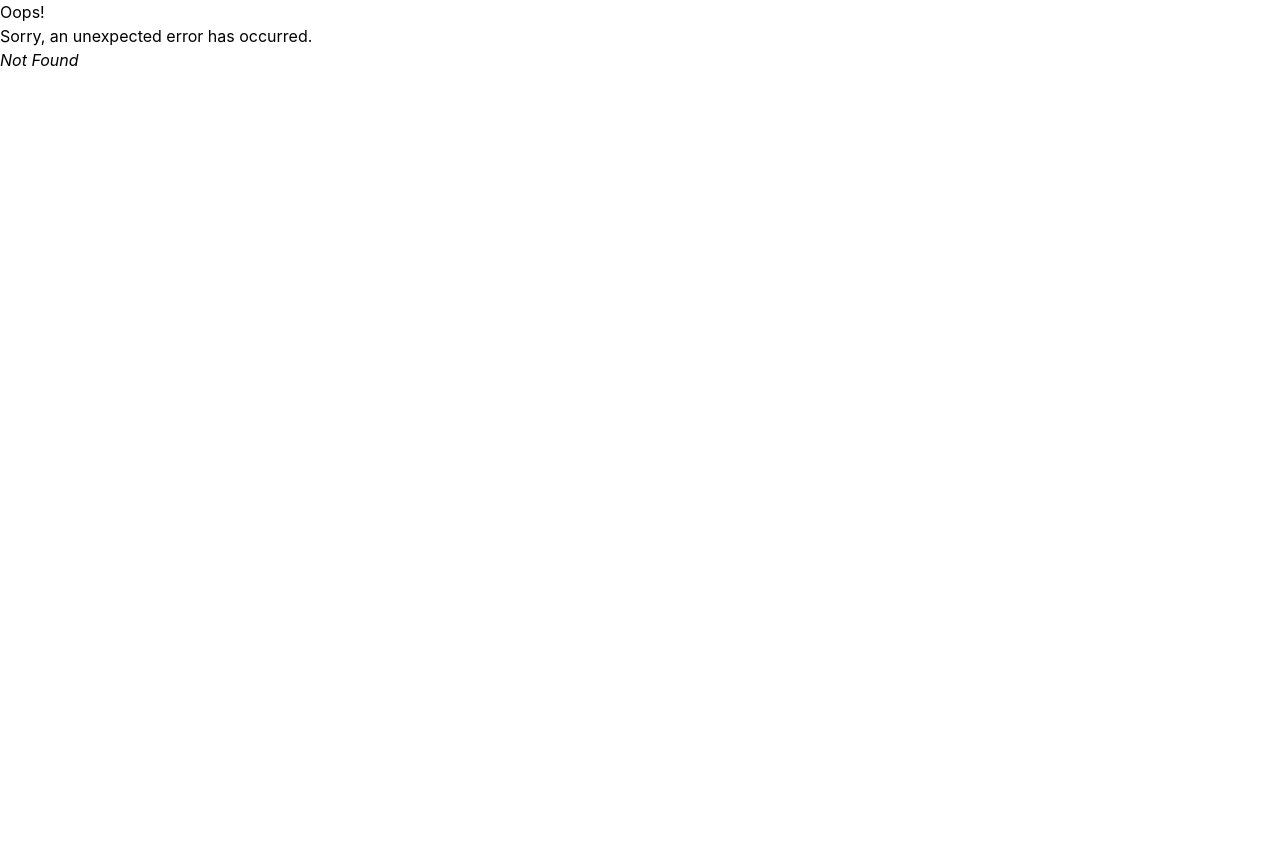
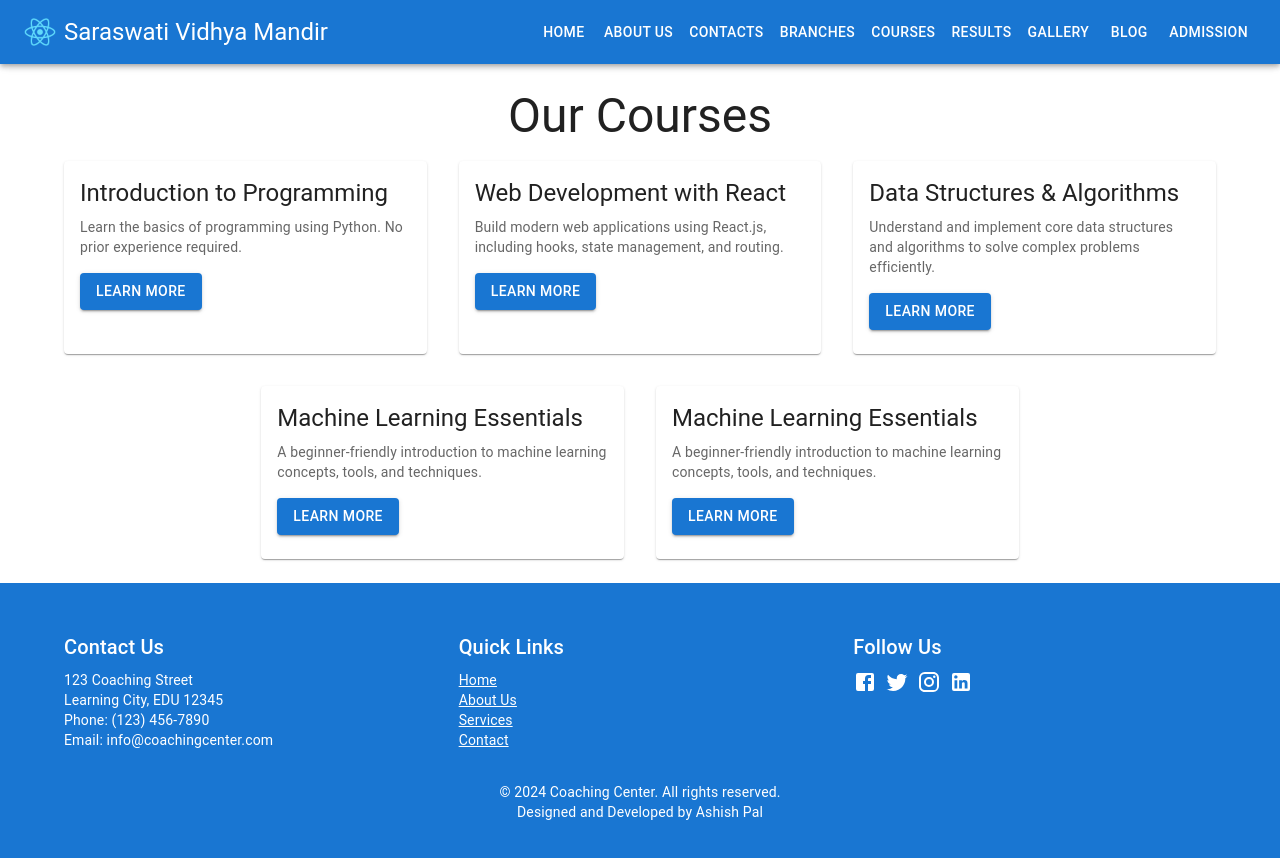
Before and after one commit to ashishpalttn/Institute, a React (Create React App) app: page /courses in a window 1280 px wide. Before the commit this address had no page. Shown: the top 858 px of the page. Before the commit the page ends 800 px from the top, so only its background shows below. Built offline with nearby package versions, Linux system fonts and the light colour scheme.

Commit message:
Adding courses page

```diff
--- a/src/config/routesConfig.js
+++ b/src/config/routesConfig.js
@@ -5,6 +5,8 @@ import HomePage from "../pages/homePage/HomePage";
 import { LandingPage } from "../pages/landingPage/LandingPage";
 import ContactUsPage from "../pages/contectUsPage/ContectUsPage";
 import BranchesPage from "../pages/branchesPage/BranchesPage";
+import CoursesPage from "../pages/courses/CoursesPage";
+
 
 
 export const router = createBrowserRouter([
@@ -33,6 +35,10 @@ export const router = createBrowserRouter([
         path: "/branches",
         element: <BranchesPage />,
       },
+      {
+        path: "/courses",
+        element: <CoursesPage />,
+      },
     ],
   },
   {
--- /dev/null
+++ b/src/dummyData/coursesData.js
@@ -0,0 +1,27 @@
+export const coursesData = [
+    {
+      title: "Introduction to Programming",
+      description: "Learn the basics of programming using Python. No prior experience required.",
+      link: "/courses/introduction-to-programming",
+    },
+    {
+      title: "Web Development with React",
+      description: "Build modern web applications using React.js, including hooks, state management, and routing.",
+      link: "/courses/web-development-with-react",
+    },
+    {
+      title: "Data Structures & Algorithms",
+      description: "Understand and implement core data structures and algorithms to solve complex problems efficiently.",
+      link: "/courses/data-structures-and-algorithms",
+    },
+    {
+      title: "Machine Learning Essentials",
+      description: "A beginner-friendly introduction to machine learning concepts, tools, and techniques.",
+      link: "/courses/machine-learning-essentials",
+    },
+    {
+      title: "Machine Learning Essentials",
+      description: "A beginner-friendly introduction to machine learning concepts, tools, and techniques.",
+      link: "/courses/machine-learning-essentials",
+    },
+  ];
--- a/src/dummyData/headerData.js
+++ b/src/dummyData/headerData.js
@@ -6,7 +6,7 @@ export const headerData = {
         {name:"About Us", url:'/about', icon:'about'},
         {name:"Contacts", url:'/contact-us', icon:'contact'},
         {name:"Branches", url:'/branches', icon:'home'},
-        {name:"Courses", url:'/about', icon:'home'},
+        {name:"Courses", url:'/courses', icon:'home'},
         {name:"Results", url:'/about', icon:'home'},
         {name:"Gallery", url:'/about', icon:'home'},
         {name:"Blog", url:'/about', icon:'home'},
--- a/src/pages/branchesPage/BranchesPage.js
+++ b/src/pages/branchesPage/BranchesPage.js
@@ -2,6 +2,7 @@ import React from "react";
 import { Grid, Card, CardContent, Typography, Container } from "@mui/material";
 import { branchesData } from "../../dummyData/branchesData";
 import '../../animations.css';
+import { CustomCard } from "../../shared-components/CustomCard";
 
 export default function BranchesPage() {
   return (
@@ -12,19 +13,7 @@ export default function BranchesPage() {
       <Grid container spacing={4} justifyContent="center">
         {branchesData.map((branch, index) => (
           <Grid item key={index} xs={12} sm={6} md={4}>
-            <Card
-              className="transition-transform duration-500 hover:scale-105 hover:shadow-xl"
-              sx={{
-                height: '100%',
-                display: 'flex',
-                flexDirection: 'column',
-                overflow: 'hidden',
-                "&:hover": {
-                  transform: 'scale(1.00)',
-                  boxShadow: '0px 10px 20px rgba(0,0,0,0.2)',
-                },
-              }}
-            >
+         <CustomCard>
               <CardContent>
                 <Typography variant="h5" component="h2" gutterBottom>
                   {branch.city}
@@ -39,7 +28,7 @@ export default function BranchesPage() {
                   {branch.email}
                 </Typography>
               </CardContent>
-            </Card>
+            </CustomCard>
           </Grid>
         ))}
       </Grid>
--- /dev/null
+++ b/src/pages/courses/CoursesPage.js
@@ -0,0 +1,37 @@
+import React from "react";
+import { Box, Container, Grid, Card, CardContent, Typography, Button } from "@mui/material";
+import { coursesData } from "../../dummyData/coursesData";
+import { CustomCard } from "../../shared-components/CustomCard";
+// Example data for courses
+
+
+const CoursesPage = () => {
+  return (
+    <Container maxWidth="lg">
+      <Typography variant="h3" component="h1" gutterBottom align="center">
+        Our Courses
+      </Typography>
+      <Grid className="justify-center" container spacing={4}>
+        {coursesData.map((course, index) => (
+          <Grid item xs={12} sm={6} md={4} key={index}>
+            <CustomCard>
+              <CardContent>
+                <Typography variant="h5" component="h2" gutterBottom>
+                  {course.title}
+                </Typography>
+                <Typography variant="body2" color="text.secondary" paragraph>
+                  {course.description}
+                </Typography>
+                <Button variant="contained" color="primary" href={course.link}>
+                  Learn More
+                </Button>
+              </CardContent>
+            </CustomCard>
+          </Grid>
+        ))}
+      </Grid>
+    </Container>
+  );
+};
+
+export default CoursesPage;
--- /dev/null
+++ b/src/shared-components/CustomCard.jsx
@@ -0,0 +1,20 @@
+import { Card } from "@mui/material"
+export const CustomCard = ({children})=>{
+    return(
+        <Card
+        className="transition-transform duration-500 hover:scale-105 hover:shadow-xl"
+        sx={{
+          height: '100%',
+          display: 'flex',
+          flexDirection: 'column',
+          overflow: 'hidden',
+          "&:hover": {
+            transform: 'scale(1.00)',
+            boxShadow: '0px 10px 20px rgba(0,0,0,0.2)',
+          },
+        }}
+      >
+        {children}
+        </Card>
+    )
+}
--- a/src/shared-components/header/HeaderComponent.js
+++ b/src/shared-components/header/HeaderComponent.js
@@ -3,7 +3,7 @@ import React from "react";
 import PropTypes from "prop-types";
 import { Box, CssBaseline, Drawer } from "@mui/material";
 import NavBar from "./NavBar";
-import DrawerContent from "./DrawerContent";
+import DrawerContent from "./MobileDrawer";
 
 
 function DrawerAppBar(props) {
```
Also changed, not shown: src/shared-components/header/MobileDrawer.js (renamed from src/shared-components/header/DrawerContent.js).
